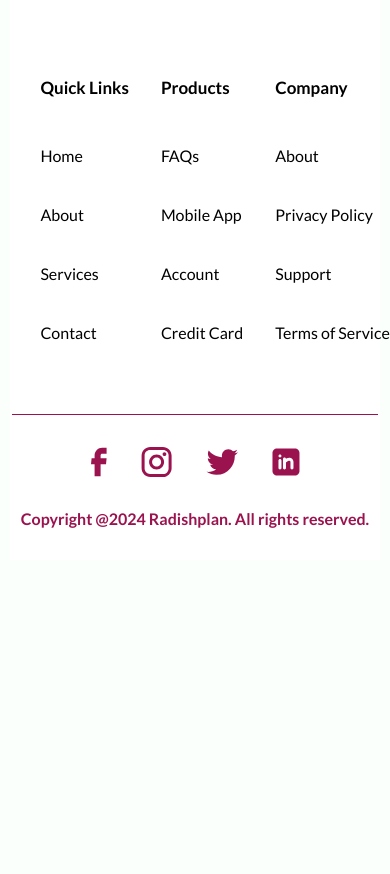
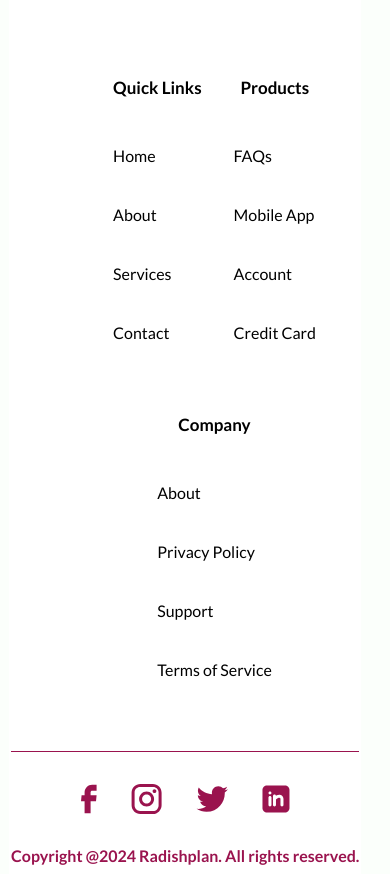
Before and after one commit to Kingerjay/radishplan, a plain HTML site: page index.html in a window 390 px wide. Shown: the part 9129-10003 px from the top of the page. Before the commit the page ends 9785 px from the top, so only its background shows below. Drawn offline with Linux system fonts and the light colour scheme.

Commit message:
test footer

```diff
--- a/style.css
+++ b/style.css
@@ -1149,6 +1149,10 @@ input::placeholder {
   }
 
   /* Footer Section */
+  footer {
+    width: 95%;
+  }
+
   .footer-subscribe input[type="text"] {
     width: 95%;
   }
@@ -1166,6 +1170,7 @@ input::placeholder {
 
   .footer-link-head {
     font-size: 17px;
+    text-align: center;
   }
 
   .footer-link-border {
```
